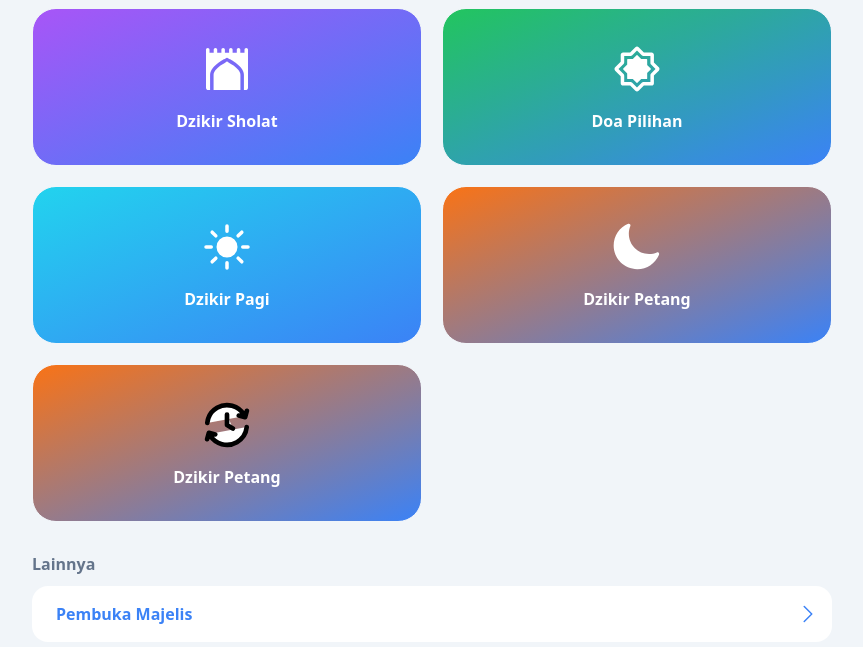
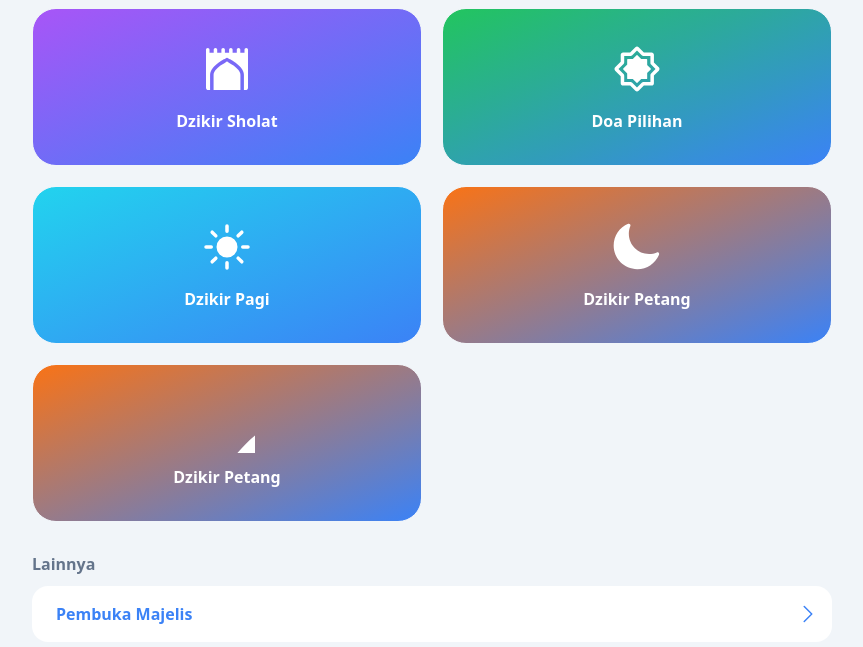
Before and after one commit to nanangsb/doa, a plain HTML site: page index.html in a window 1280 px wide. Shown: the part 92-739 px from the top of the page, without its empty margins (208-1071 px from the left). Drawn offline with Linux system fonts and the light colour scheme.

Commit message:
Update index.html

```diff
--- a/index.html
+++ b/index.html
@@ -48,7 +48,7 @@
             Dzikir Petang
         </a>
         <a href="dzikir-petang.html" class="menu-active orange">
-            <svg width="24" height="24" viewBox="0 0 24 24" fill="currentColor" xmlns="http://www.w3.org/2000/svg" class="w-14 h-14 mx-auto mb-3"><g id="SVGRepo_bgCarrier" stroke-width="0"></g><g id="SVGRepo_tracerCarrier" stroke-linecap="round" stroke-linejoin="round"></g><g id="SVGRepo_iconCarrier"> <path d="M20.4532 12.8928C20.1754 15.5027 18.6967 17.9484 16.2497 19.3612C12.1842 21.7084 6.98566 20.3155 4.63845 16.25L4.38845 15.817M3.54617 11.1071C3.82397 8.49723 5.30276 6.05151 7.74974 4.63874C11.8152 2.29153 17.0138 3.68447 19.361 7.74995L19.611 8.18297M3.49316 18.0659L4.22522 15.3339L6.95727 16.0659M17.0422 7.93398L19.7743 8.66603L20.5063 5.93398M11.9997 7.49995V12L14.4997 13.5" stroke="#000000" stroke-width="2" stroke-linecap="round" stroke-linejoin="round"></path> </g></svg>
+            <svg width="24" height="24" viewBox="0 0 24 24" fill="currentColor" xmlns="http://www.w3.org/2000/svg" class="w-14 h-14 mx-auto mb-3"><path d="M60,95.5c-19.575,0-35.5-15.926-35.5-35.5c0-19.575,15.925-35.5,35.5-35.5c13.62,0,25.467,7.714,31.418,19h22.627 C106.984,20.347,85.462,3.5,60,3.5C28.796,3.5,3.5,28.796,3.5,60c0,31.203,25.296,56.5,56.5,56.5 c16.264,0,30.911-6.882,41.221-17.88L85.889,84.255C79.406,91.168,70.201,95.5,60,95.5z"></path></svg>
             Dzikir Petang
         </a>
     </div>
```
